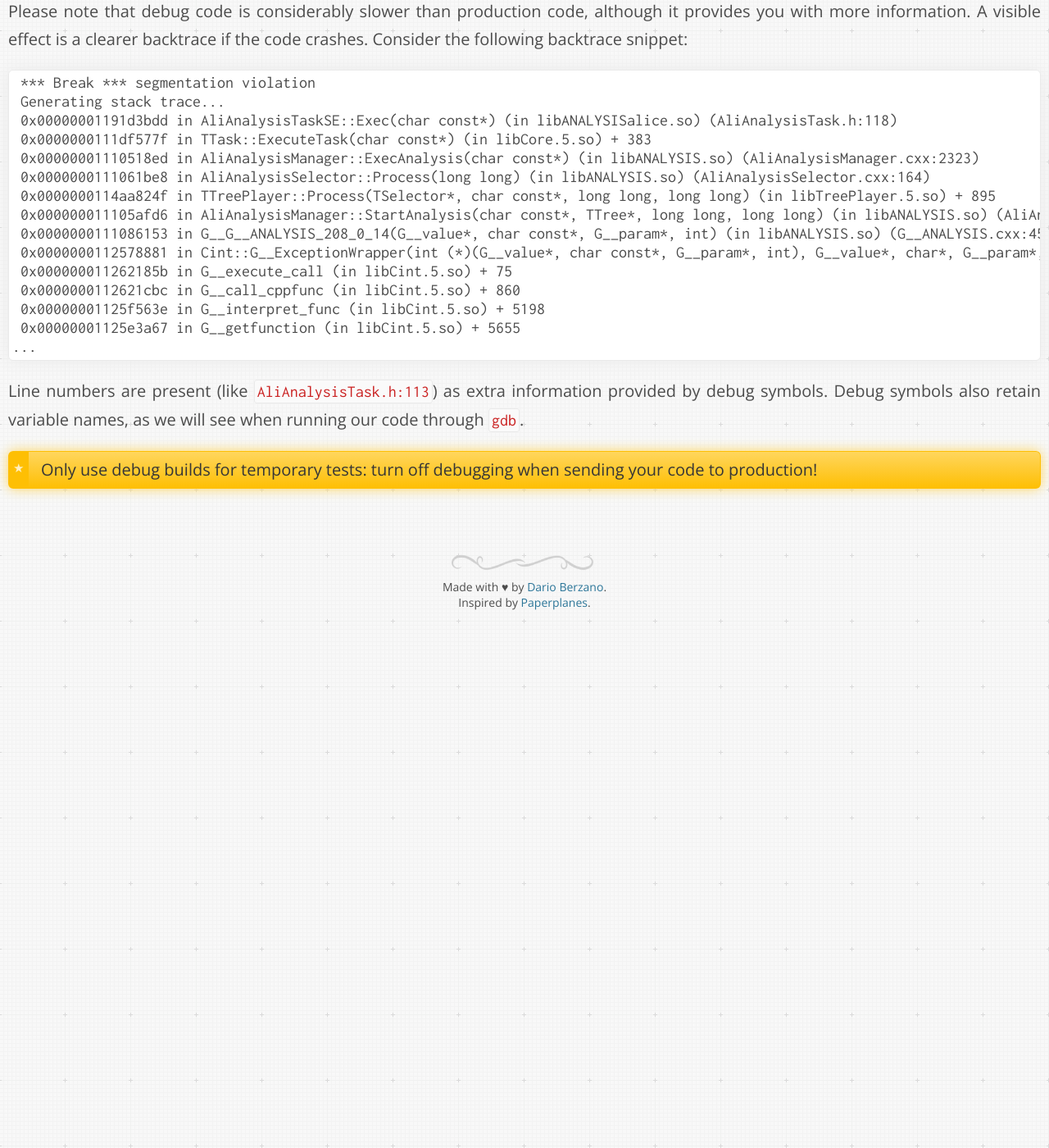
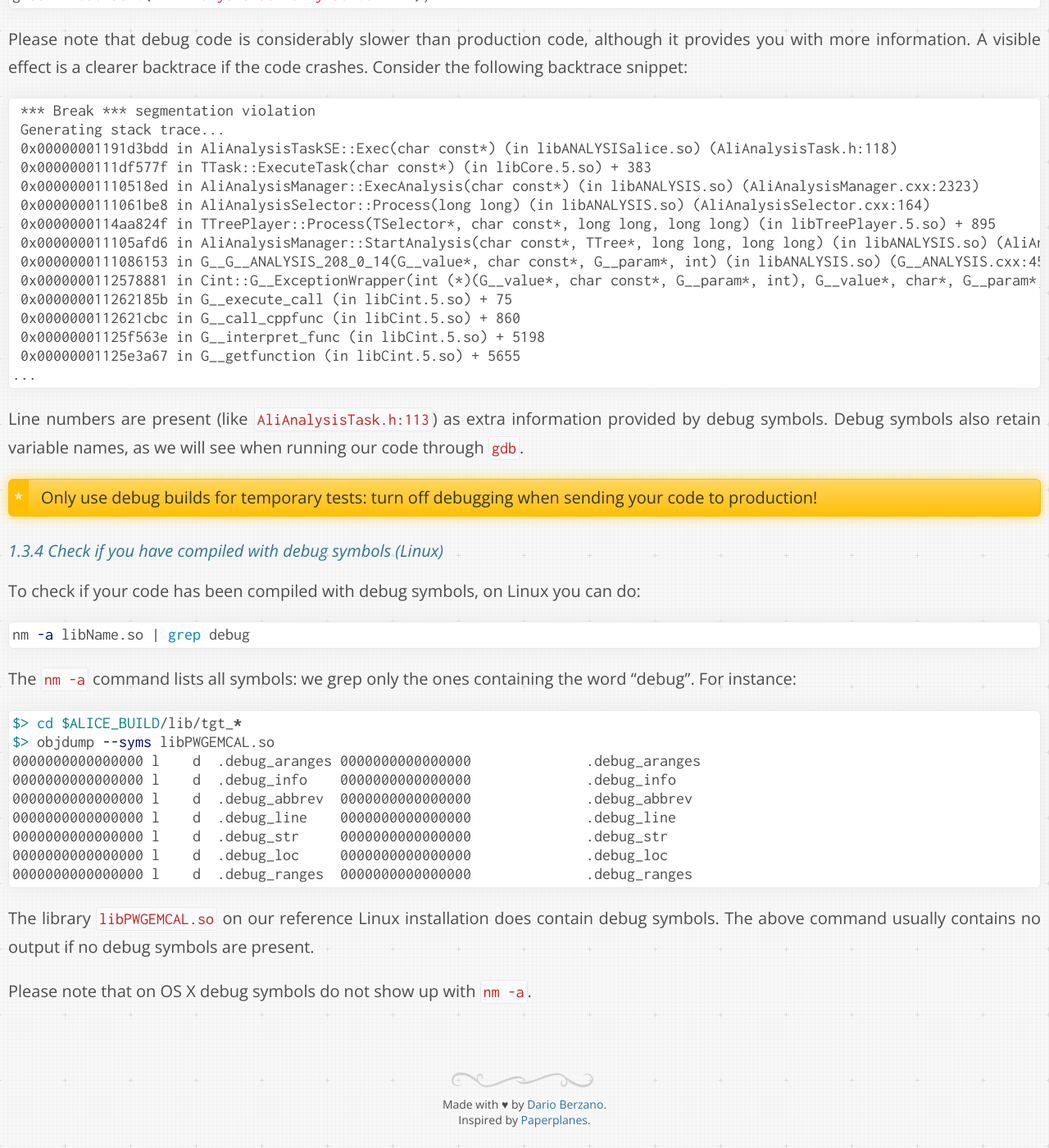
Before and after one commit to dberzano/dberzano.github.io, a Jekyll site: the page built from alice/debug/index.md, in a window 1280 px wide and 1400 px high, scrolled down 3323 px. Shown: the whole window at 82% size. Built offline with Jekyll 4.4.1, drawn with Linux system fonts in a browser that asks for light colours; Markdown is read by kramdown in place of the engine named in the settings; before the commit the page ends 4092 px from its top, so only the background shows below that; some of the changed text lies outside the part shown.

Commit message:
DebugTut: debug symbols on Linux

````diff
--- a/alice/debug/index.md
+++ b/alice/debug/index.md
@@ -183,6 +183,38 @@ variable names, as we will see when running our code through `gdb`.
 > Only use debug builds for temporary tests: turn off debugging when
 > sending your code to production!
 
+
+#### Check if you have compiled with debug symbols (Linux)
+
+To check if your code has been compiled with debug symbols, on Linux
+you can do:
+
+```bash
+nm -a libName.so | grep debug
+```
+
+The `nm -a` command lists all symbols: we grep only the ones
+containing the word "debug". For instance:
+
+```bash
+$> cd $ALICE_BUILD/lib/tgt_*
+$> objdump --syms libPWGEMCAL.so
+0000000000000000 l    d  .debug_aranges	0000000000000000              .debug_aranges
+0000000000000000 l    d  .debug_info    0000000000000000              .debug_info
+0000000000000000 l    d  .debug_abbrev  0000000000000000              .debug_abbrev
+0000000000000000 l    d  .debug_line    0000000000000000              .debug_line
+0000000000000000 l    d  .debug_str     0000000000000000              .debug_str
+0000000000000000 l    d  .debug_loc     0000000000000000              .debug_loc
+0000000000000000 l    d  .debug_ranges  0000000000000000              .debug_ranges
+```
+
+The library `libPWGEMCAL.so` on our reference Linux installation
+**does contain** debug symbols. The above command usually contains
+no output if no debug symbols are present.
+
+Please note that on OS X debug symbols do not show up with `nm -a`.
+
+
 <!--
 Refined version
 ---------------
````
